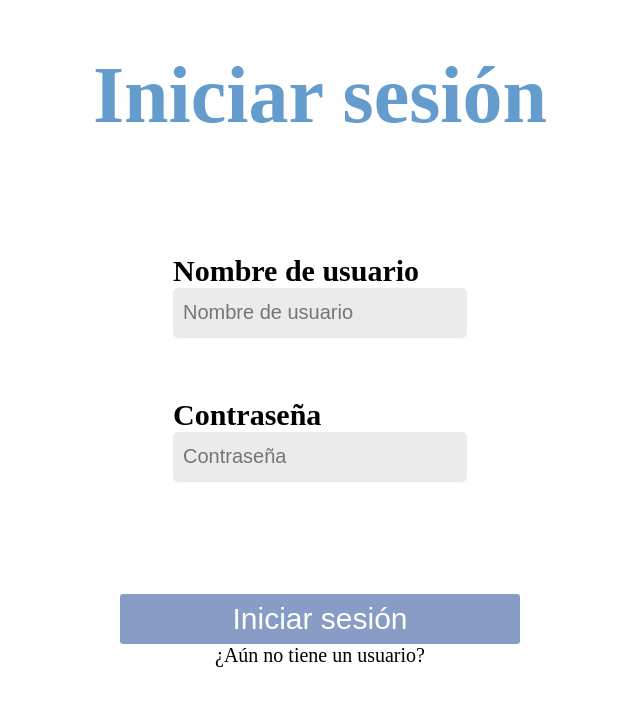
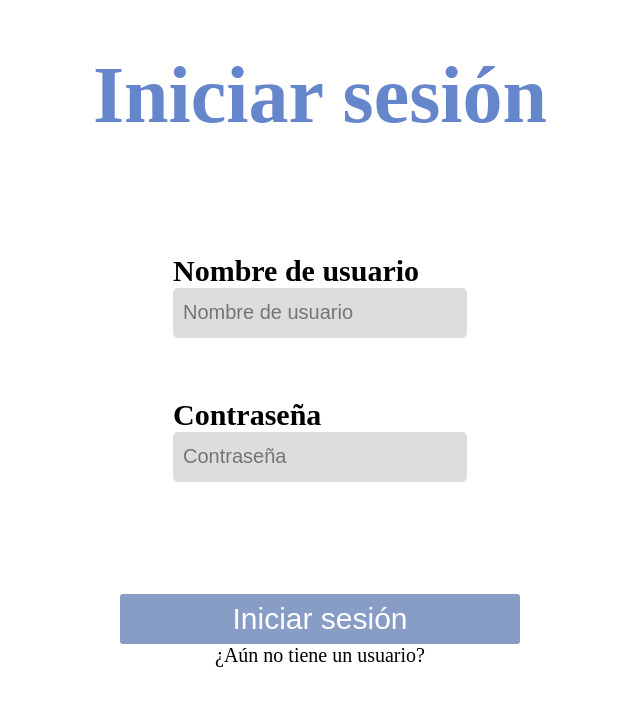
Before and after one commit to FacundoBocalandro/lmd-web, a React (Create React App) app: page / in a window 1280 px wide. Shown: the top 706 px of the page, without its empty margins (320-960 px from the left). Built offline with nearby package versions, Linux system fonts and the light colour scheme.

Commit message:
changed color palette

```diff
--- a/src/charts/components/bmi-chart/BmiChart.js
+++ b/src/charts/components/bmi-chart/BmiChart.js
@@ -19,7 +19,7 @@ const BmiChart = ({getAverageBmiData, averageBmiData, getUserBmiHistory, userBmi
                                                yStep={2}
                                                yLabel={"IMC"}
                                                data={userBmiHistory}
-                                               colors={{grid: gender === GENDERS.MALE ? '#649CCD' : 'pink', stroke: 'red'}}/> : null}
+                                               colors={{grid: gender === GENDERS.MALE ? '#6686CC' : 'pink', stroke: 'red'}}/> : null}
         </DelayedRendering>
     )
 }
--- a/src/charts/components/height-chart/HeightChart.js
+++ b/src/charts/components/height-chart/HeightChart.js
@@ -19,7 +19,7 @@ const HeightChart = ({getAverageHeightData, averageHeightData, getUserHeightHist
                                                yStep={10}
                                                yLabel={"Estatura (cm)"}
                                                data={userHeightHistory}
-                                               colors={{grid: gender === GENDERS.MALE ? '#649CCD' : 'pink', stroke: 'red'}}/> : null}
+                                               colors={{grid: gender === GENDERS.MALE ? '#6686CC' : 'pink', stroke: 'red'}}/> : null}
         </DelayedRendering>
     )
 }
--- a/src/charts/components/perimeter-chart/PerimeterChart.js
+++ b/src/charts/components/perimeter-chart/PerimeterChart.js
@@ -19,7 +19,7 @@ const PerimeterChart = ({getAveragePerimeterData, averagePerimeterData, getUserP
                                                   yStep={2}
                                                   yLabel={"Perímetro Cefálico (cm)"}
                                                   data={userPerimeterHistory}
-                                                  colors={{grid: gender === GENDERS.MALE ? '#649CCD' : 'pink', stroke: 'red'}}/> : null}
+                                                  colors={{grid: gender === GENDERS.MALE ? '#6686CC' : 'pink', stroke: 'red'}}/> : null}
         </DelayedRendering>
     )
 }
--- a/src/charts/components/weight-chart/WeightChart.js
+++ b/src/charts/components/weight-chart/WeightChart.js
@@ -18,7 +18,7 @@ const WeightChart = ({getAverageWeightData, averageWeightData, getUserWeightHist
                                                yStep={5}
                                                yLabel={"Peso (kg)"}
                                                data={userWeightHistory}
-                                               colors={{grid: gender === GENDERS.MALE ? '#649CCD' : 'pink', stroke: 'red'}}/> : null}
+                                               colors={{grid: gender === GENDERS.MALE ? '#6686CC' : 'pink', stroke: 'red'}}/> : null}
         </DelayedRendering>
     )
 }
--- a/src/styles/main.css
+++ b/src/styles/main.css
@@ -1,12 +1,12 @@
 :root {
-    --primary: #649CCD;
+    --primary: #6686CC;
     --secondary: #FAA645;
-    --grey: #EBEBEB;
+    --grey: #DDDDDD;
     --blue: #133D8D;
     --green: green;
     --red: red;
     --navbar-size: 80px;
-    --dark-grey: #878787
+    --dark-grey: #969696
 }
 
 .hover-icon {
```
